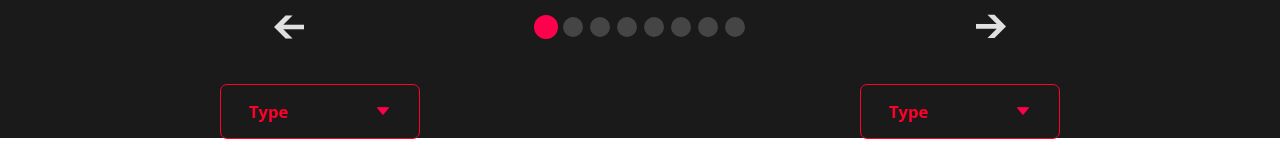
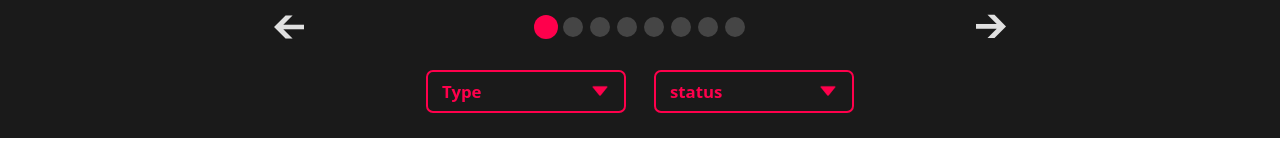
Before and after one commit to Siddhesh-Bhadale/Performance-Tracking---Sumit-Jadhav, a React (Vite) app in the folder 07_ReactJS_headerAndSlider/header-slider-web/: page / in a window 1280 px wide. Shown: the part 662-812 px from the top of the page. Built offline with nearby package versions, Linux system fonts and the light colour scheme.

Commit message:
feat:- dropDown menu creation flow completed

```diff
--- a/07_ReactJS_headerAndSlider/header-slider-web/src/components/dropDown/DropDown.jsx
+++ b/07_ReactJS_headerAndSlider/header-slider-web/src/components/dropDown/DropDown.jsx
@@ -1,27 +1,112 @@
-import React, { useState } from 'react'
-import '../../scss/components/dropDown.scss'
-import down from '../../assets/icons/down.svg'
+import React, { useState, useEffect, useRef } from 'react';
+import '../../scss/components/dropDown.scss';
+import down from '../../assets/icons/down.svg';
+import useOutSideTouch from '../../hooks/outSideTouch/useOutSideTouch';
+import useDebounce from '../../hooks/debounce/useDebounce';
+import Search from '../search/Search';
+import { filteredEntries } from '../../utils/utils';
+import { DropDownTxt } from '../../utils/TextConstants';
 
-const DropDown = ({ title = 'Type' }) => {
-    const [isOpen, setIsOpen] = useState(false)
-    const arr = { 1: 'item1', 2: 'item2', 3: 'item3', 4: 'item4', 5: 'item5' }
+const DropDown = ({ data = [], title = 'Type', multiSelect = false, onChange }) => {
+    const [isOpen, setIsOpen] = useState(false);
+    const [searchTerm, setSearchTerm] = useState('');
+    const [selectedItems, setSelectedItems] = useState([]);
+    const [selectedSingle, setSelectedSingle] = useState(null);
+    const dropdownRef = useRef(null);
+    const isObject = !Array.isArray(data) && typeof data === 'object';
+    const entries = isObject ? Object.entries(data) : data.map((item, i) => [i, item]);
+    console.log("Enteries:--->", entries)
+    const toggleDropdown = () => setIsOpen(!isOpen);
+    //------- outside Touch and unmount logic -------------//
+    useOutSideTouch({
+        ref: dropdownRef,
+        handler: () => setIsOpen(false)
+    })
+    //--------- it will check selected or not -----------//
+    const isChecked = (key) => selectedItems.some(item => item.key === key);
 
-    function handleDropDownOpen() {
-        setIsOpen(!isOpen)
-        console.log(isOpen, isOpen)
-    }
+    const handleItemClick = (key, value) => {
+        if (multiSelect) {
+            const existedItems = selectedItems.some(item => item.key === key);
+            let newSelected;
+            if (existedItems) {
+                newSelected = selectedItems.filter(item => item.key !== key);
+            } else {
+                newSelected = [...selectedItems, { key, value }];
+            }
+            setSelectedItems(newSelected);
+            onChange && onChange(newSelected.map(item => item.value));
+        } else {
+            const existedSingle = selectedSingle?.value == value
+            if (existedSingle) {
+                setSelectedSingle(title)
+            } else {
+                setSelectedSingle({ key, value });
+                onChange && onChange(value);
+
+            }
+            console.log(isOpen);
+            setIsOpen(false);
+        }
+    };
+
+    //  filtered data
+    const filterEntry = filteredEntries(entries, searchTerm)
+
+    const getSelectedLabel = () => {
+        if (multiSelect) {
+            return selectedItems.length > 0
+                ? selectedItems.map(item => item.value).join(', ')
+                : title;
+        } else {
+            return selectedSingle?.value || title;
+        }
+    };
+
     return (
-        <div data-component='drop-down'>
-            <div className='parent-container' onClick={handleDropDownOpen}>
-                <label className='main-title'>{title}</label>
-                <img alt='arrowIcon' src={down} className={`${isOpen === true ? 'up-image' : 'down-image'}`} />
+        <div data-component="drop-down" ref={dropdownRef}>
+            <div className="parent-container" onClick={toggleDropdown}>
+                <label className="main-title">{getSelectedLabel()}</label>
+                <img
+                    alt="arrowIcon"
+                    src={down}
+                    className={isOpen ? 'up-image' : 'down-image'}
+                />
             </div>
-            {isOpen && <div className='child-container'>
-                <input />
-                {/* {ar } */}
-            </div>}
+
+            {isOpen && (
+                <div className="child-container">
+                    <Search Search={setSearchTerm} />
+
+                    <ul className="dropdown-list">
+                        {filterEntry.length === 0 && (
+                            <li className="dropdown-item disabled">{DropDownTxt?.NoResult}</li>
+                        )}
+                        {filterEntry.map(([key, value]) => (
+                            <li
+                                key={key}
+                                className={`dropdown-item ${isChecked(key) || selectedSingle?.key === key ? 'selected' : ''
+                                    }`}
+                                onClick={() => handleItemClick(key, value)}
+                            >
+                                {multiSelect && (
+                                    <input
+                                        type="checkbox"
+                                        name='multipleOptionselection'
+                                        checked={isChecked(key)}
+                                        className="checkbox"
+                                        readOnly
+                                    />
+                                )}
+                                {value}
+                            </li>
+                        ))}
+                    </ul>
+                    <div style={{ height: '50px' }}></div>
+                </div>
+            )}
         </div>
-    )
-}
+    );
+};
 
-export default DropDown
+export default DropDown;
--- /dev/null
+++ b/07_ReactJS_headerAndSlider/header-slider-web/src/components/search/Search.jsx
@@ -0,0 +1,30 @@
+import React, { useState } from 'react'
+import '../../scss/components/search.scss'
+import searchIcon from '../../assets/icons/search.svg'
+import useDebounce from '../../hooks/debounce/useDebounce'
+
+const Search = (props) => {
+    const { searchIcon = false, placeholder = "Enter ...", Search } = props
+    const [searchValue, setSearchValue] = useState("");
+    const debounce = useDebounce(searchValue)
+    const handleSearch = (event) => {
+        setSearchValue(event);
+        Search(event)
+    }
+
+    return (
+        <div data-component='search-component'>
+            {searchIcon && <img alt='search-icon'
+                src={searchIcon}
+                className='search-Icon' />
+            }
+
+            <input className='search-input'
+                placeholder='Anime,Manga,etc...'
+                value={searchValue}
+                onChange={(e) => handleSearch(e.target.value)} />
+        </div>
+    )
+}
+
+export default Search
--- /dev/null
+++ b/07_ReactJS_headerAndSlider/header-slider-web/src/hooks/outSideTouch/useOutSideTouch.jsx
@@ -0,0 +1,20 @@
+import React from 'react'
+import { useEffect } from 'react'
+
+const useOutSideTouch = ({ ref, handler }) => {
+    useEffect(() => {
+        const handleOutsideClick = (event) => {
+            if (ref.current && !ref.current.contains(event.target)) {
+                handler()
+            }
+        }
+
+        document.addEventListener('mousedown', handleOutsideClick);
+
+        return (() => {
+            document.removeEventListener('mousedown', handleOutsideClick)
+        })
+    }, [ref, handler])
+}
+
+export default useOutSideTouch
--- a/07_ReactJS_headerAndSlider/header-slider-web/src/pages/HomePage.jsx
+++ b/07_ReactJS_headerAndSlider/header-slider-web/src/pages/HomePage.jsx
@@ -20,8 +20,19 @@ const HomePage = () => {
             <div className='body-container'>
                 <SliderComponent />
             </div>
-            <section style={{ display: 'flex' }}>
-                <DropDown /> <DropDown />
+            <section className='drop-down-contianer'>
+                <DropDown
+                    data={['Movie', 'Tv', 'Live', 'Cartoon']}
+                    title="Type"
+                    onChange={(selected) => setSelectedItem(selected)}
+                />
+                <DropDown
+                    data={{ a: 'Upcomming', b: 'OnBoarding', c: "Air", d: "launched" }}
+                    isMulti={true}
+                    title="status"
+                    multiSelect={true}
+                    onChange={(selected) => setSelectedItem(selected)}
+                />
                 {/* <AnimeListLayout /> */}
             </section>
 
--- a/07_ReactJS_headerAndSlider/header-slider-web/src/scss/components/dropDown.scss
+++ b/07_ReactJS_headerAndSlider/header-slider-web/src/scss/components/dropDown.scss
@@ -1,48 +1,141 @@
-@use '../abstracts/' as *;
+@use '../abstracts' as *;
 
 [data-component='drop-down'] {
-    @include display-center(column);
-    width: 100%;
-    padding: 1rem;
+
+    position: relative;
+    width: 200px;
 
     .parent-container {
         @include display-center(row);
-        border: 1px solid rgb(255, 0, 43);
-        padding: 1rem;
+        justify-content: space-between;
+        background-color: transparent;
+        border: 2px solid $dark_titleTxt;
+        color: $dark_titleTxt;
+        padding: 0.5rem 1rem;
         border-radius: 0.5rem;
-        position: relative;
-        gap: 1rem;
-        min-width: 200px;
+        cursor: pointer;
+        width: 100%;
+        box-sizing: border-box;
 
         .main-title {
-            display: flex;
-            color: rgb(255, 0, 43);
-            font-weight: 800;
             font-size: 1.2rem;
-            min-width: 8rem;
+            font-weight: 900;
+            overflow: hidden;
+            white-space: nowrap;
+            text-overflow: ellipsis;
+            max-width: 140px;
+        }
+
+        img {
+            height: 20px;
+            width: 20px;
+            transition: transform 0.3s ease-in-out;
+        }
+
+        .up-image {
+            transform: rotate(180deg);
         }
 
         .down-image {
-            height: 16px;
-            width: 16px;
-        }
-
-        .up-image {
-            height: 16px;
-            width: 16px;
-            transform: rotate(3.142rad);
+            transform: rotate(0deg);
         }
     }
 
     .child-container {
-        height: 300px;
-        width: 200px;
-        background-color: transparent;
-        border: 1px solid white;
+        position: absolute;
+        top: 120%;
+        left: 0;
+        width: 100%;
+        background-color: $dark_Primary;
         border-radius: 0.5rem;
-        position: absolute;
-        z-index: 2;
-        bottom: -10%;
-        transform: translateY(-50%);
+        z-index: 10;
+        box-shadow: 0 2px 8px rgba(0, 0, 0, 0.4);
+        overflow: hidden;
+        box-sizing: border-box;
+
+        .dropdown-input {
+            width: 100%;
+            padding: 0.5rem;
+            border: none;
+            outline: none;
+            background-color: $dark_Primary;
+            color: #fff;
+            font-size: 0.9rem;
+            border-bottom: 1px solid #444;
+        }
+
+        .dropdown-list {
+            list-style: none;
+            padding: 0;
+            margin: 0;
+            max-height: auto;
+            overflow-y: auto;
+
+            .dropdown-item {
+                padding: 0.75rem 1rem;
+                color: $dark_titleTxt;
+                cursor: pointer;
+                font-weight: 700;
+                gap: 1rem;
+
+                & input {
+                    margin-right: 1rem
+                }
+
+                ;
+
+                &.selected {
+                    background-color: $dark_titleTxt;
+                    color: white;
+                }
+
+                &:hover {
+                    background-color: $dark_titleTxt;
+                    color: white;
+                }
+
+                &.disabled {
+                    color: #888;
+                    pointer-events: none;
+                }
+            }
+        }
     }
+
+    @include mobile_devices {
+        width: 150px;
+
+        .parent-container {
+            border: 1px solid;
+
+            .main-title {
+                font-size: 0.8rem;
+                font-weight: 600;
+            }
+
+            img {
+                height: 12px;
+                width: 12px;
+            }
+        }
+
+        .child-container {
+            .dropdown-list {
+                .dropdown-item {
+                    font-size: 0.7rem;
+                    font-weight: 600;
+                    border: qpx solid white;
+
+                    &input {
+                        height: 6px;
+                        width: 6px;
+                        // font-size: 0.5rem;
+                    }
+
+                }
+            }
+        }
+
+    }
+
 }
--- a/07_ReactJS_headerAndSlider/header-slider-web/src/scss/pages/homePage.scss
+++ b/07_ReactJS_headerAndSlider/header-slider-web/src/scss/pages/homePage.scss
@@ -1,3 +1,5 @@
+@use '../abstracts' as *;
+
 [data-component='homepage'] {
     background-color: #1a1a1a;
     height: 100dvh;
@@ -5,4 +7,10 @@
     .body-container {
         padding: 1rem;
     }
+
+    .drop-down-contianer {
+        @include display-center(row);
+        gap: 2rem;
+        flex-wrap: nowrap;
+    }
 }
--- a/07_ReactJS_headerAndSlider/header-slider-web/src/utils/TextConstants.jsx
+++ b/07_ReactJS_headerAndSlider/header-slider-web/src/utils/TextConstants.jsx
@@ -9,3 +9,6 @@ export const sliderdata = {
     title: "Anime Name:- One Piece",
     sub_title: "Subtitle :- One Piece Film Red"
 }
+export const DropDownTxt = {
+    NoResult: 'No Result',
+}
```
Also changed, not shown: 07_ReactJS_headerAndSlider/header-slider-web/src/scss/components/search.scss (added, +41 -0 lines), 07_ReactJS_headerAndSlider/header-slider-web/src/utils/utils.jsx (+7 -0 lines).
